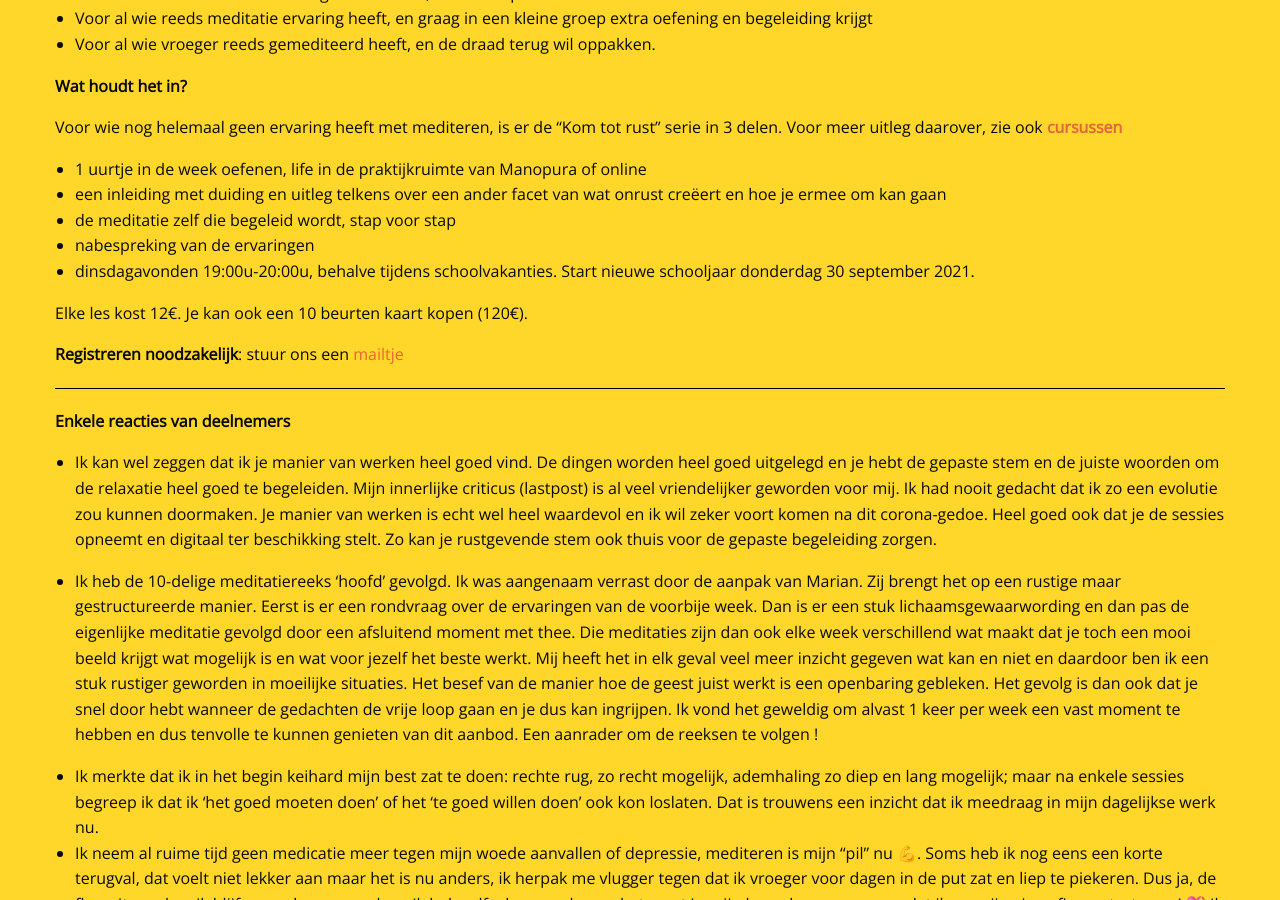
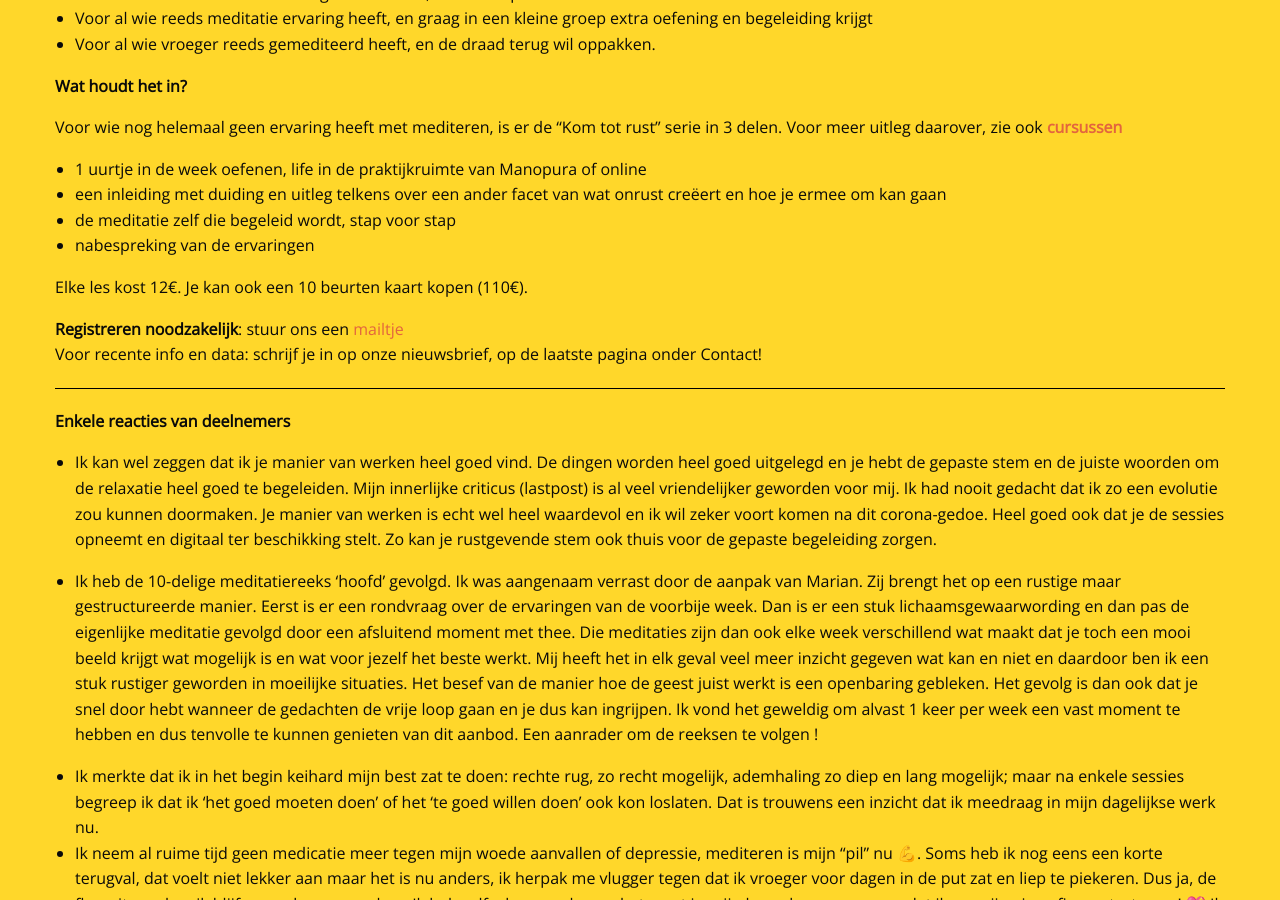
Before and after one commit to manopura/manopura.github.io, a Jekyll site: the page built from meditatie.md, in a window 1280 px wide and 900 px high, scrolled down 496 px. Built offline with Jekyll 4.4.1, drawn with Linux system fonts in a browser that asks for light colours; nearby versions of some CDN libraries; our own code applies the rules of GitHub Pages for plain Markdown files.

Commit message:
Update meditatie.md

```diff
--- a/meditatie.md
+++ b/meditatie.md
@@ -35,11 +35,12 @@ Voor meer uitleg daarover, zie ook [**cursussen**](http://www.manopura.be/cursus
   * een inleiding met duiding en uitleg telkens over een ander facet van wat onrust creëert en hoe je ermee om kan gaan
   * de meditatie zelf die begeleid wordt, stap voor stap
   * nabespreking van de ervaringen
-  * dinsdagavonden 19:00u-20:00u, behalve tijdens schoolvakanties. Start nieuwe schooljaar donderdag 30 september 2021.
 
-Elke les kost 12€. Je kan ook een 10 beurten kaart kopen (120€).
+
+Elke les kost 12€. Je kan ook een 10 beurten kaart kopen (110€).
 
 **Registreren noodzakelijk**: stuur ons een [mailtje](mailto:marian@manopura.be)
+Voor recente info en data: schrijf je in op onze nieuwsbrief, op de laatste pagina onder Contact!
 
 
 ---
```
